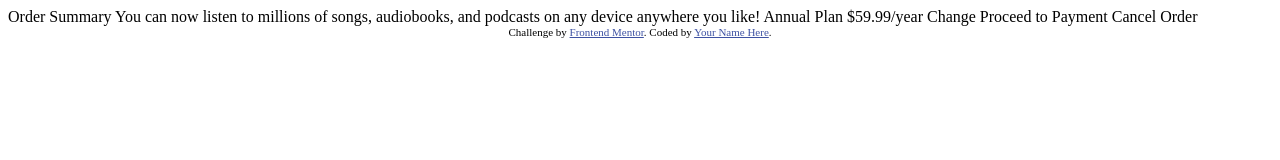
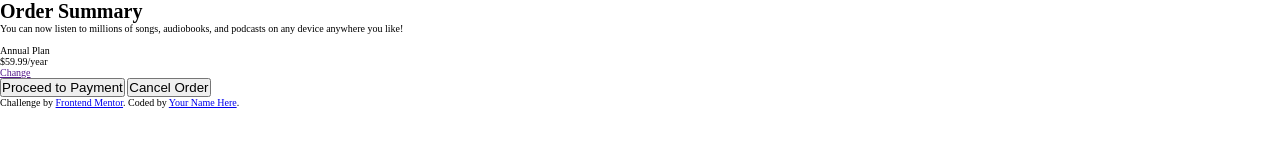
Before and after one commit to GaboarCruz/Card-2, a plain HTML site: page index.html in a window 1280 px wide. Drawn offline with Linux system fonts and the light colour scheme.

Commit message:
Variables e Instrucciones Generales de CSS anadidas

```diff
--- a/index.html
+++ b/index.html
@@ -1,37 +1,37 @@
 <!DOCTYPE html>
 <html lang="en">
+
 <head>
   <meta charset="UTF-8">
-  <meta name="viewport" content="width=device-width, initial-scale=1.0"> <!-- displays site properly based on user's device -->
+  <meta name="viewport" content="width=device-width, initial-scale=1.0">
+  <link rel="icon" type="image/png" sizes="32x32" href="./images/favicon-32x32.png">
+  <link rel="stylesheet" href="style.css">
+  <title>Frontend Mentor | Order summary card</title>
+</head>
 
-  <link rel="icon" type="image/png" sizes="32x32" href="./images/favicon-32x32.png">
-
-  <title>Frontend Mentor | Order summary card</title>
-
-  <!-- Feel free to remove these styles or customise in your own stylesheet 👍 -->
-  <style>
-    .attribution { font-size: 11px; text-align: center; }
-    .attribution a { color: hsl(228, 45%, 44%); }
-  </style>
-</head>
 <body>
 
-  Order Summary
+  <main>
 
-  You can now listen to millions of songs, audiobooks, and podcasts on any
-  device anywhere you like!
+    <h1>Order Summary</h1>
+    <p>You can now listen to millions of songs, audiobooks, and podcasts on any
+      device anywhere you like!</p>
 
-  Annual Plan
-  $59.99/year
-
-  Change
-
-  Proceed to Payment
-  Cancel Order
-
-  <div class="attribution">
+    <div>
+      <img src="" alt="">
+      <div>
+        <p>Annual Plan</p>
+        <p>$59.99/year</p>
+      </div>
+      <a href="">Change</a>
+    </div>
+    <button>Proceed to Payment</button>
+    <button>Cancel Order</button>
+  </main>
+  <footer class="attribution">
     Challenge by <a href="https://www.frontendmentor.io?ref=challenge" target="_blank">Frontend Mentor</a>.
     Coded by <a href="#">Your Name Here</a>.
-  </div>
+  </footer>
 </body>
+
 </html>
--- /dev/null
+++ b/style.css
@@ -0,0 +1,25 @@
+@import url('https://fonts.googleapis.com/css2?family=Red+Hat+Display:wght@500;700;900&display=swap');
+
+
+*::after,
+*::before,
+* {
+    margin: 0;
+    padding: 0;
+    box-sizing: border-box;
+}
+
+:root {
+    /*Primary Colors*/
+    --pale-blue: hsl(225, 100%, 94%);
+    --bright-blue: hsl(245, 75%, 52%);
+
+    /*Secundary Colors*/
+    --very-pale-blue: hsl(225, 100%, 98%);
+    --desaturated-blue: hsl(224, 23%, 55%);
+    --dark-blue: hsl(223, 47%, 23%);
+}
+
+html{
+    font-size: 62.5%;
+}
```
